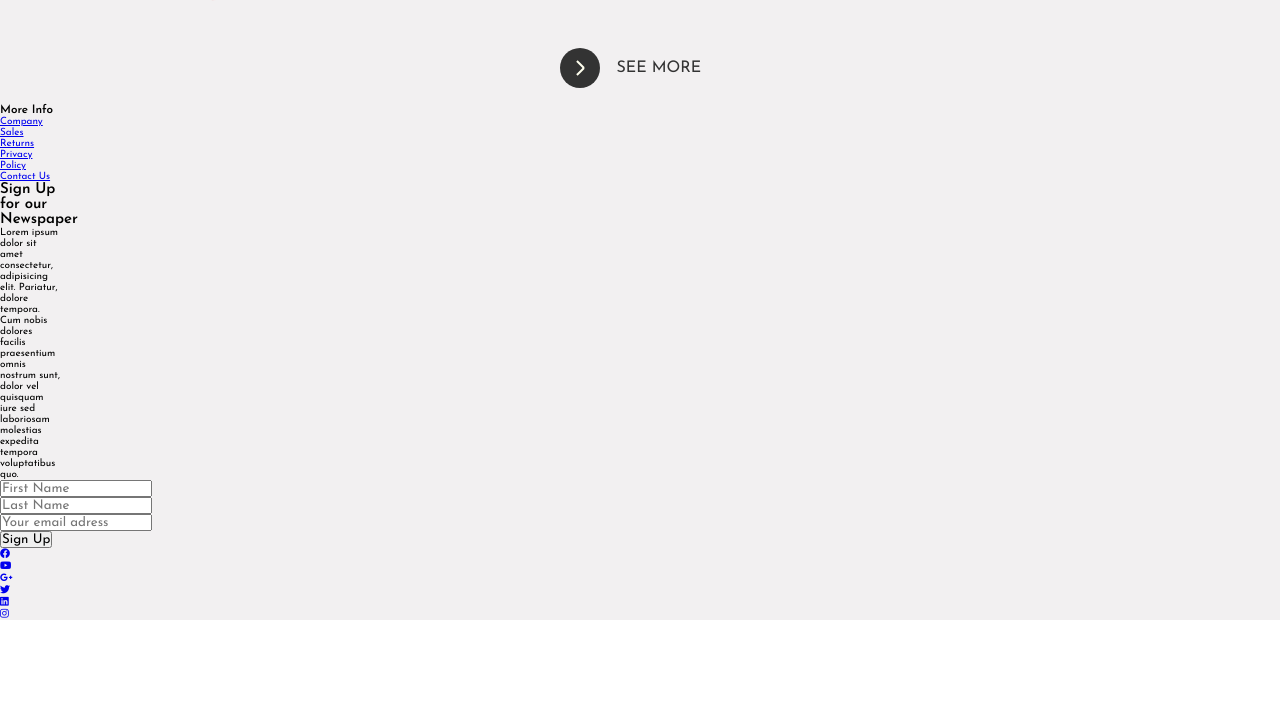
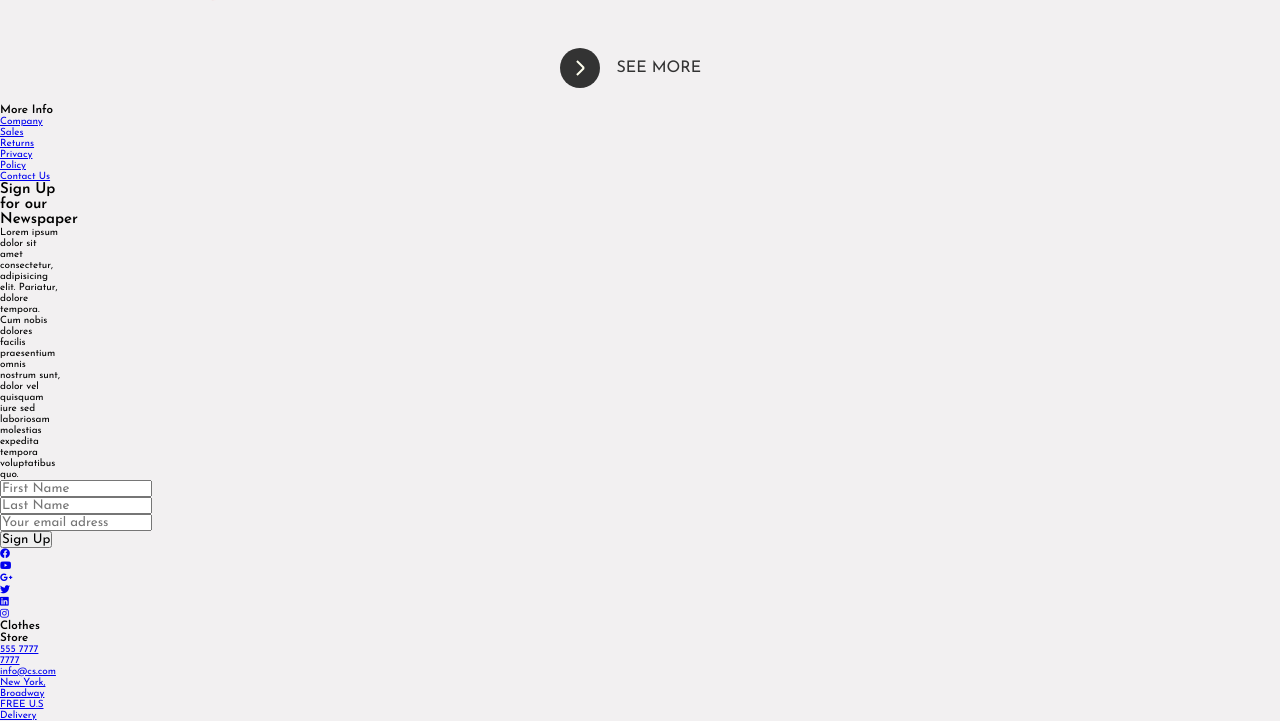
Before and after one commit to erhanertem/Website-Clothes_Store, a website: page index.html in a window 1280 px wide. Shown: the part 1578-2299 px from the top of the page. Before the commit the page ends 2198 px from the top, so only its background shows below. Drawn offline with Linux system fonts and the light colour scheme.

Commit message:
Add HTML markup for the contacts info

```diff
--- a/index.html
+++ b/index.html
@@ -288,6 +288,24 @@
 						</li>
 					</ul>
 				</div>
+
+				<div class="contact-list-wrapper">
+					<h3 class="contact-list-heading">Clothes Store</h3>
+					<ul class="contact-list">
+						<li class="contact-list-item">
+							<a href="#" class="contact-list-link">555 7777 7777</a>
+						</li>
+						<li class="contact-list-item">
+							<a href="#" class="contact-list-link">info@cs.com</a>
+						</li>
+						<li class="contact-list-item">
+							<a href="#" class="contact-list-link">New York, Broadway</a>
+						</li>
+						<li class="contact-list-item">
+							<a href="#" class="contact-list-link">FREE U.S Delivery</a>
+						</li>
+					</ul>
+				</div>
 			</footer>
 			<!--  -->
 		</div>
```
